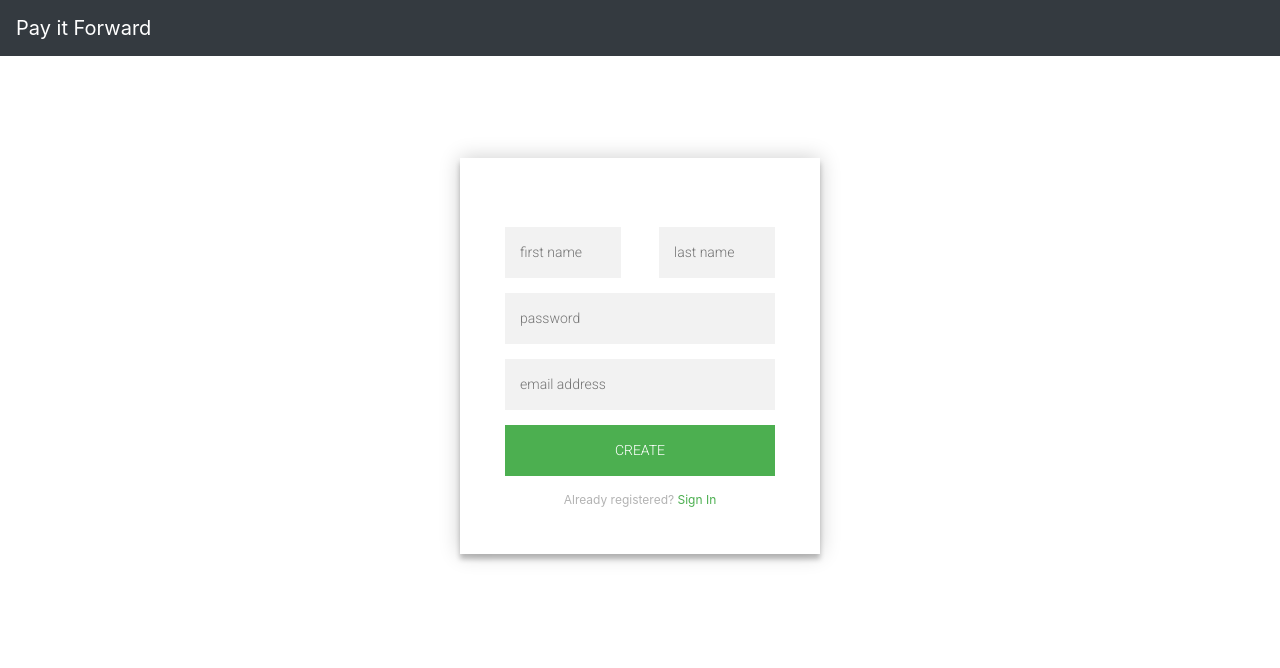
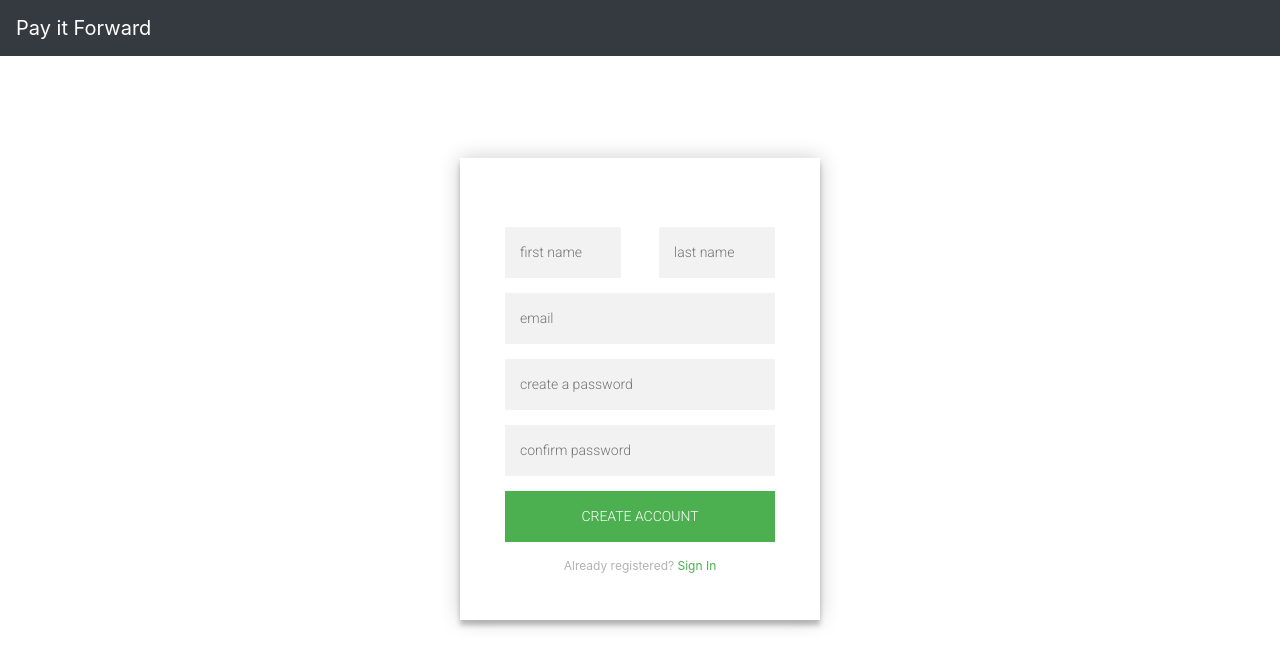
Before and after one commit to remote-software-fa20-PayItForward/PayItForward, a React (Create React App) app in the folder frontend/: page /register in a window 1280 px wide. Shown: the top 668 px of the page. Built offline with nearby package versions, Linux system fonts and the light colour scheme.

Commit message:
a few tweaks

```diff
--- a/frontend/src/HomePage.js
+++ b/frontend/src/HomePage.js
@@ -1,4 +1,5 @@
 import './HomePage.css';
+import React, { Component } from "react";
 import Navbar from 'react-bootstrap/Navbar';
 import Button from 'react-bootstrap/Button';
 import Container from 'react-bootstrap/Container';
@@ -7,7 +8,22 @@ import Col from 'react-bootstrap/Col';
 import Card from 'react-bootstrap/Card';
 import { Link } from 'react-router-dom';
 
-function HomePage() {
+class HomePage extends Component {
+
+    constructor(props) {
+        super(props);
+        this.submit = this.submit.bind(this);
+        this.state = {
+            email: "",
+            password: ""
+        }
+    }
+
+    submit() {
+        //TODO - Code to submit to backend
+    }
+
+    render() {
         return (
             <div>
                 <Navbar bg="dark" variant="dark">
@@ -16,18 +32,18 @@ function HomePage() {
 
                 <div className="homepage">
                     <div className="form">
-                    <form className="login-form" method="POST">
+                        <form className="login-form" onSubmit={(e) => { this.submit(); e.preventDefault(); }}>
                             <img id="logo" src="/payitforwardlogo.png" />
                             <br />
-                        <input type="text" name="username" placeholder="email" required/>
-                        <input type="password" name="password" placeholder="password"required />
-                        <button>login</button>
-                        <p className="message">Not registered? <a href="register">Create an account</a></p>
+                            <input autofocus="true" type="email" name="username" placeholder="email" value={this.state.email} required/>
+                            <input type="password" name="password" placeholder="password" value={this.state.password} required />
+                            <button type="submit">login</button>
+                            <p className="message">Not registered? <Link to="/register">Create an account</Link></p>
                         </form>
                     </div>
                 </div>
             </div>
         );
     }
-
+}
 export default HomePage;
--- a/frontend/src/Register.js
+++ b/frontend/src/Register.js
@@ -1,4 +1,5 @@
 import './Register.css';
+import React, { Component } from "react";
 import Navbar from 'react-bootstrap/Navbar';
 import Button from 'react-bootstrap/Button';
 import Container from 'react-bootstrap/Container';
@@ -7,7 +8,25 @@ import Col from 'react-bootstrap/Col';
 import Card from 'react-bootstrap/Card';
 import { Link } from 'react-router-dom';
 
-function Register() {
+class Register extends Component {
+
+    constructor(props) {
+        super(props);
+        this.submit = this.submit.bind(this);
+        this.state = {
+            email: "",
+            password: "",
+            passwordconfirm: "",
+            firstname: "",
+            lastname: "",
+        }
+    }
+
+    submit() {
+        //TODO - Code to submit to backend
+    }
+
+    render() {
         return(
 
             <div>
@@ -17,18 +36,19 @@ function Register() {
 
                 <div className="homepage">
                     <div className="form">
-                    <form className="register-form" method="POST">
+                        <form className="register-form" onSubmit={(e) => { this.submit(); e.preventDefault(); }}>
                             <br />
                             <div style={{float: 'left'}}>
-                          <input type="text" name="first" placeholder="first name" size={10} required />
+                            <input autofocus="true" type="text" name="first" placeholder="first name" size={10} required />
                             </div>
                             <div style={{float: 'right'}}>
                             <input type="text" name="last" placeholder="last name" size={10} required />
                             </div>
-                        <input type="password" name="password" placeholder="password" required />
-                        <input type="text" name="username" placeholder="email address" required />
-                        <button>create</button>
-                        <p className="message">Already registered? <a href="/">Sign In</a></p>
+                            <input type="email" name="username" placeholder="email" required />
+                            <input type="password" name="password" placeholder="create a password" required />
+                            <input type="password" name="passwordconfirm" placeholder="confirm password" required />
+                            <button type="submit">create account</button>
+                            <p className="message">Already registered? <Link to="/">Sign In</Link></p>
                         </form>
                     </div>
                 </div>
@@ -37,5 +57,6 @@ function Register() {
 
         );
     }
+}
 
 export default Register;
```
Lines whose indentation alone changed are shown as unchanged.
